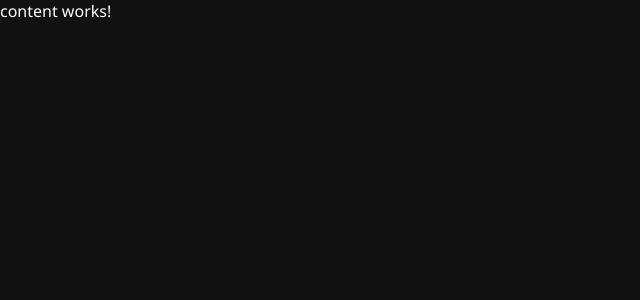
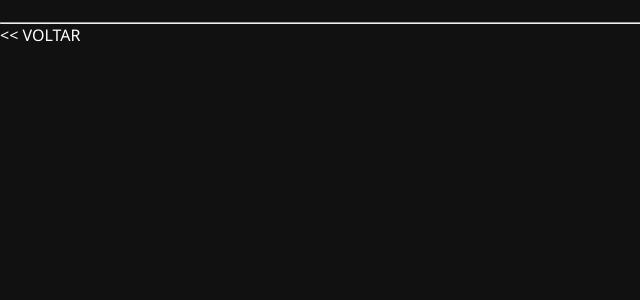
Before and after one commit to Rodrigo-Monteiro-Lima/angular-blog, an Angular app: page /content in a window 1280 px wide. Shown: the top 300 px of the page, without its empty margins (0-640 px from the left). Built offline with nearby package versions, Linux system fonts and the light colour scheme.

Commit message:
feat: content structure

```diff
--- a/src/app/pages/content/content.component.html
+++ b/src/app/pages/content/content.component.html
@@ -1 +1,16 @@
-<p>content works!</p>
+<div class="container">
+  <div class="cover">
+    <img src="{{ photo }}" alt="" srcset="">
+  </div>
+  <div class="title">
+    <h1>{{ title }}</h1>
+    <hr />
+  </div>
+  <div class="description">
+    <a>
+      << VOLTAR </a>
+        <p>
+          {{ description }}
+        </p>
+  </div>
+</div>
--- a/src/app/pages/content/content.component.ts
+++ b/src/app/pages/content/content.component.ts
@@ -6,5 +6,9 @@ import { Component } from '@angular/core';
   styleUrls: ['./content.component.css']
 })
 export class ContentComponent {
+  photo: string = ""
+  title: string = ""
+  description: string = ""
+  #id: string | null = "0"
 
 }
```
